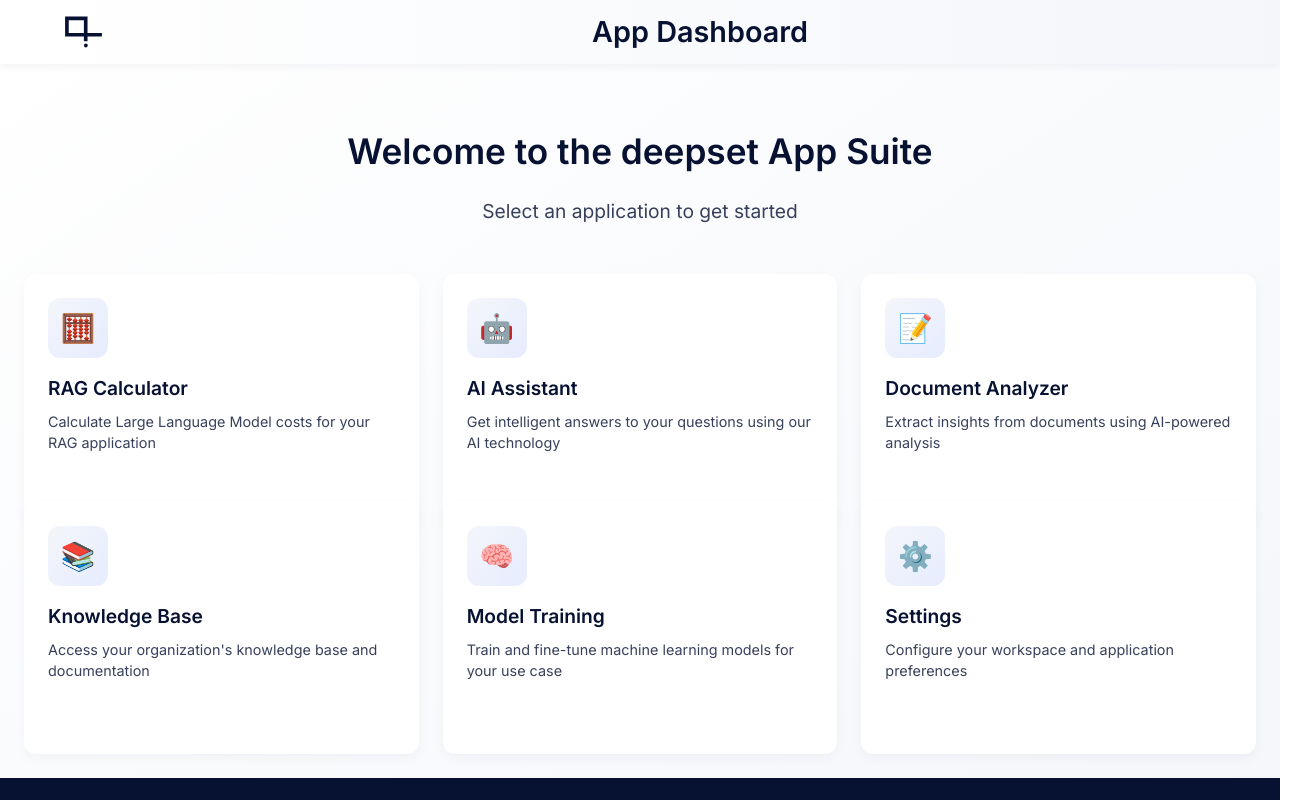
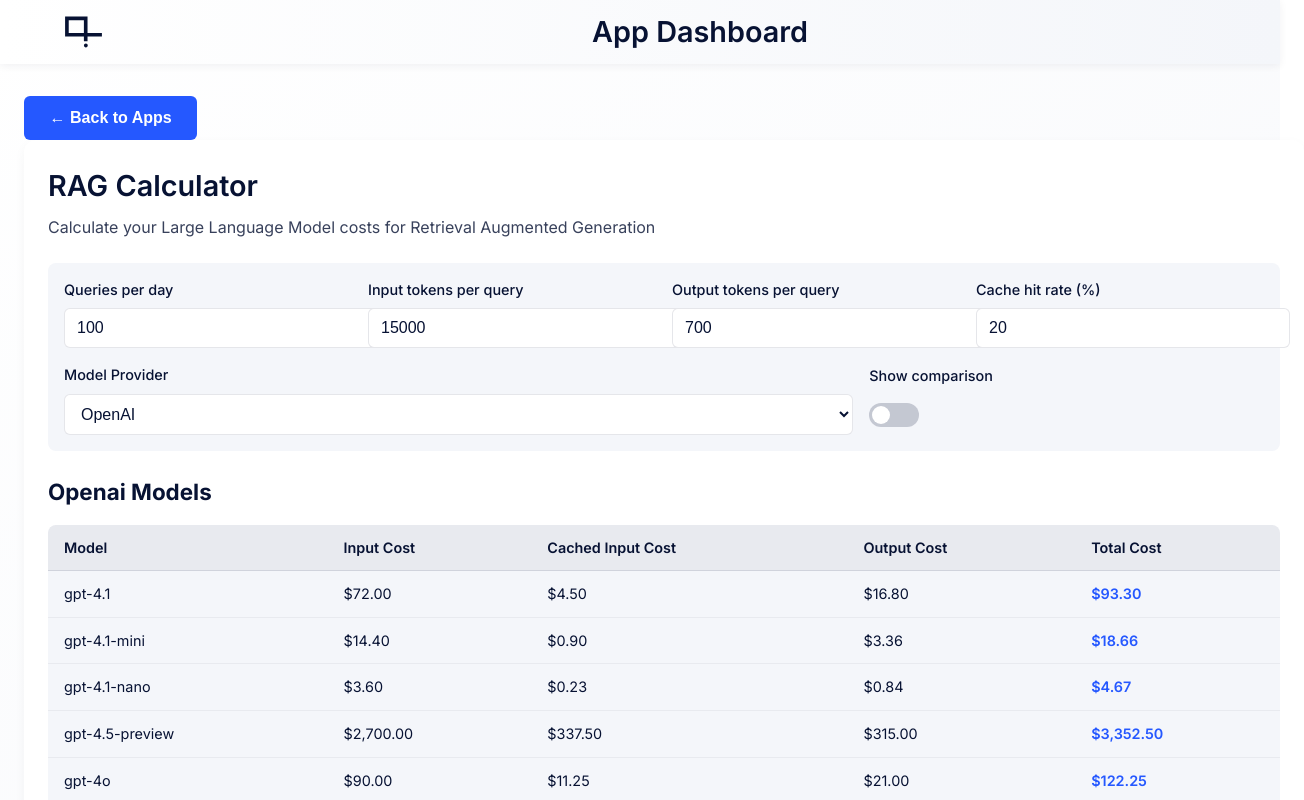
Before and after one commit to mathislucka/deepset-webinar-ui, a React (Vite) app: page / in a window 1280 px wide. Both pictures are taken after a click on the element 221 px from the left and 399 px from the top of the page. Shown: the top 800 px of the page, 1304 px wide, since content can reach past the window. Built offline with nearby package versions, Linux system fonts and the light colour scheme; the HTML template or start-up script is replaced by a standard one.

Commit message:
feat: implement app navigation and RAG Calculator integration

```diff
--- a/src/components/Dashboard.jsx
+++ b/src/components/Dashboard.jsx
@@ -45,17 +45,50 @@ const appCards = [
 ];
 
 const Dashboard = () => {
+  const [activeApp, setActiveApp] = useState(null);
+
   const handleAppClick = (appId) => {
-    // This would navigate to the appropriate app in a real implementation
-    console.log(`Navigating to app: ${appId}`);
-    // Example: history.push(`/apps/${appId}`);
+    setActiveApp(appId);
+    console.log(`Opening app: ${appId}`);
   };
 
-  return (
-    <div className="dashboard-container">
-      <DashboardHeader />
+  const handleBackToApps = () => {
+    setActiveApp(null);
+  };
 
-      <main className="dashboard-content">
+  // Render the selected app or the app grid
+  const renderContent = () => {
+    if (activeApp === 'rag-calculator') {
+      return (
+        <div className="app-container">
+          <div className="app-header">
+            <button className="back-button" onClick={handleBackToApps}>
+              ← Back to Apps
+            </button>
+          </div>
+          <RAGCalculator />
+        </div>
+      );
+    } else if (activeApp) {
+      // Placeholder for other apps
+      return (
+        <div className="app-container">
+          <div className="app-header">
+            <button className="back-button" onClick={handleBackToApps}>
+              ← Back to Apps
+            </button>
+          </div>
+          <div className="app-placeholder">
+            <h2>{appCards.find(app => app.id === activeApp)?.title}</h2>
+            <p>This application is not yet implemented.</p>
+          </div>
+        </div>
+      );
+    }
+
+    // Default: Show the app grid
+    return (
+      <>
         <section className="welcome-section">
           <h2>Welcome to the deepset App Suite</h2>
           <p>Select an application to get started</p>
@@ -72,6 +105,16 @@ const Dashboard = () => {
             />
           ))}
         </section>
+      </>
+    );
+  };
+
+  return (
+    <div className="dashboard-container">
+      <DashboardHeader />
+
+      <main className="dashboard-content">
+        {renderContent()}
       </main>
 
       <footer className="dashboard-footer">
```
